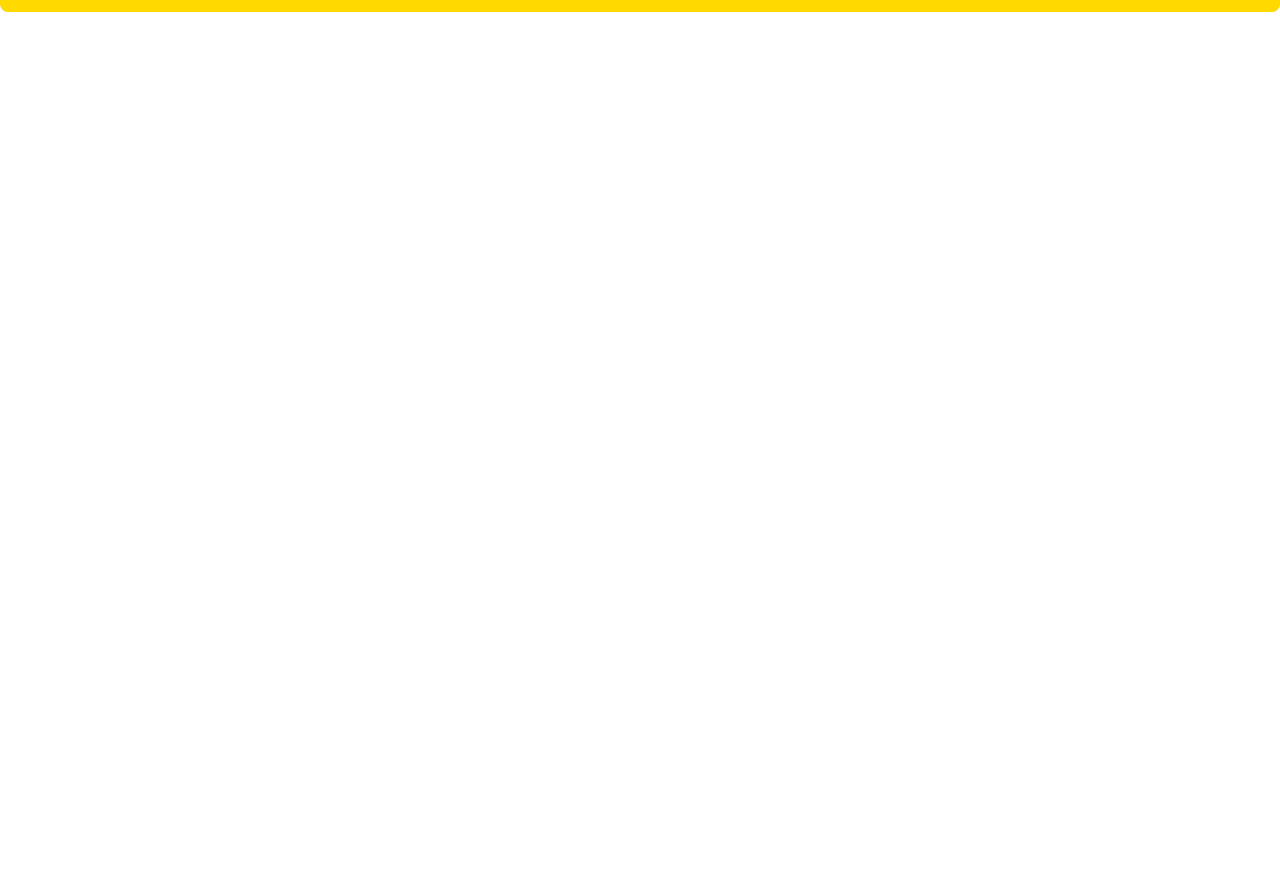
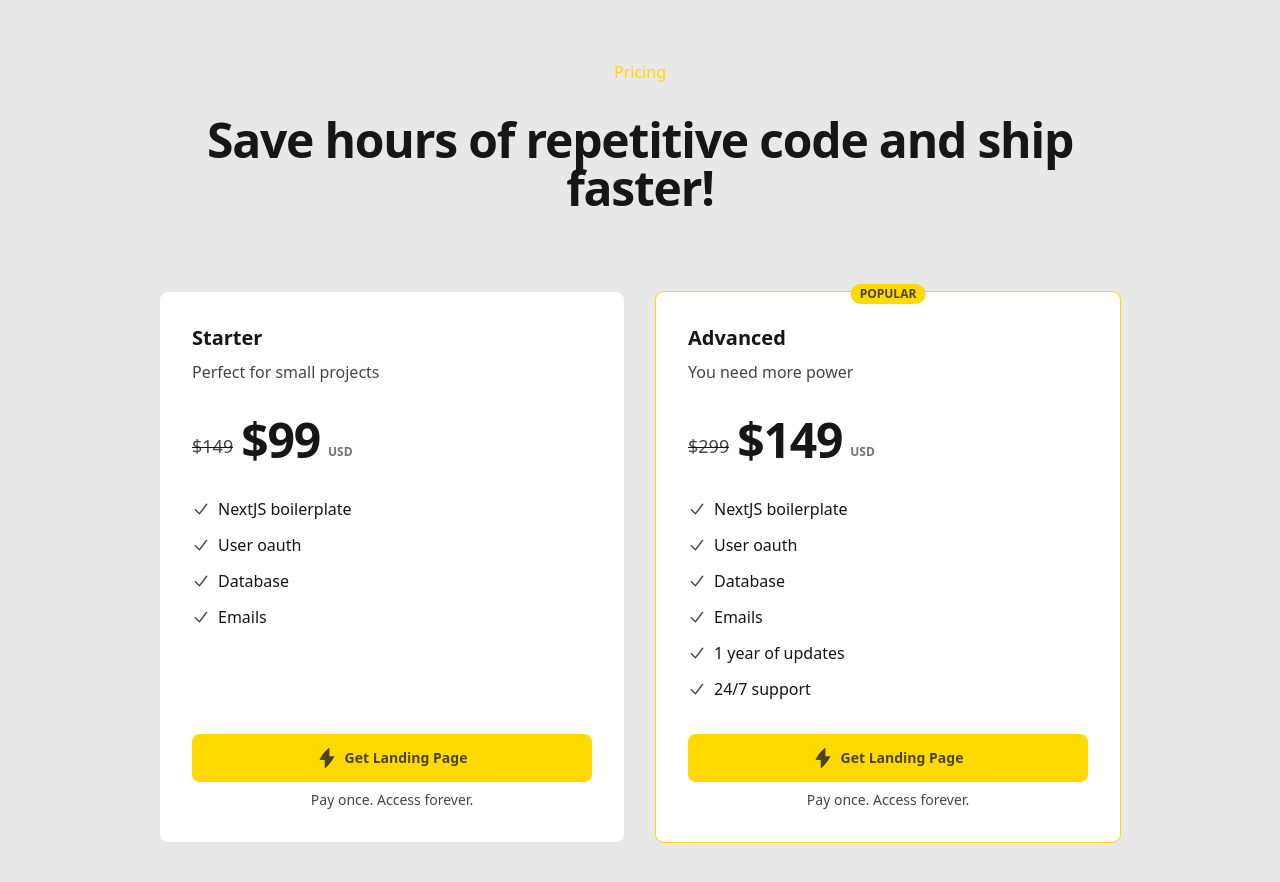
Before and after one commit to Ratimon/svelte-landing, a SvelteKit app: page / in a window 1280 px wide. Shown: the part 2269-3151 px from the top of the page. Before the commit the page ends 2281 px from the top, so only its background shows below. Built offline with nearby package versions, Linux system fonts and the light colour scheme.

Commit message:
Feat (./src): Adding pricing section

```diff
--- a/src/routes/+page.svelte
+++ b/src/routes/+page.svelte
@@ -4,8 +4,7 @@
   import Hero from '$lib/ui/hero/Hero.svelte';
   import Problem from '$lib/ui/problem/Problem.svelte';
   import FeaturesAccordion from './FeaturesAccordion.svelte';
-
-  import ButtonCheckout from '$lib/ui/buttons/ButtonCheckout.svelte';
+  import Pricing from './Pricing.svelte';
 
   const features = [
     {
@@ -46,5 +45,4 @@
 <Hero></Hero>
 <Problem></Problem>
 <FeaturesAccordion {features} ></FeaturesAccordion>
-
-<ButtonCheckout></ButtonCheckout>
+<Pricing></Pricing>
--- /dev/null
+++ b/src/routes/Pricing.svelte
@@ -0,0 +1,167 @@
+<script  lang="ts">
+
+    import ButtonCheckout from '$lib/ui/buttons/ButtonCheckout.svelte';
+
+    type FeaturePlan = {
+        name : string;
+    };
+
+    export interface Plan {
+        priceId: string;
+        name: string
+        description: string;
+        price: number;
+        priceAnchor: number;
+        format: string;
+        features: FeaturePlan[];
+    }
+
+    // export let plans = [] as Plan[];
+    export let plans = [
+      {
+        // REQUIRED — we use this to find the plan in the webhook (for instance if you want to update the user's credits based on the plan)
+        priceId:
+          process.env.NODE_ENV === "development"
+            ? "price_1Niyy5AxyNprDp7iZIqEyD2h"
+            : "price_456",
+        //  REQUIRED - Name of the plan, displayed on the pricing page
+        name: "Starter",
+        // A friendly description of the plan, displayed on the pricing page. Tip: explain why this plan and not others
+        description: "Perfect for small projects",
+        // The price you want to display, the one user will be charged on Stripe.
+        price: 99,
+        // If you have an anchor price (i.e. $29) that you want to display crossed out, put it here. Otherwise, leave it empty
+        priceAnchor: 149,
+        features: [
+          {
+            name: "NextJS boilerplate",
+          },
+          { name: "User oauth" },
+          { name: "Database" },
+          { name: "Emails" },
+        ],
+      },
+      {
+        priceId:
+          process.env.NODE_ENV === "development"
+            ? "price_1O5KtcAxyNprDp7iftKnrrpw"
+            : "price_456",
+        // This plan will look different on the pricing page, it will be highlighted. You can only have one plan with isFeatured: true
+        isFeatured: true,
+        name: "Advanced",
+        description: "You need more power",
+        price: 149,
+        priceAnchor: 299,
+        features: [
+          {
+            name: "NextJS boilerplate",
+          },
+          { name: "User oauth" },
+          { name: "Database" },
+          { name: "Emails" },
+          { name: "1 year of updates" },
+          { name: "24/7 support" },
+        ],
+      },
+    ] as Plan[];
+
+
+</script>
+
+<section class="bg-base-200 overflow-hidden" id="pricing">
+    <div class="py-24 px-8 max-w-5xl mx-auto">
+        <div class="flex flex-col text-center w-full mb-20">
+        <p class="font-medium text-primary mb-8">Pricing</p>
+        <h2 class="font-bold text-3xl lg:text-5xl tracking-tight">
+          Save hours of repetitive code and ship faster!
+        </h2>
+        </div>
+
+        <div class="relative flex justify-center flex-col lg:flex-row items-center lg:items-stretch gap-8">
+
+            {#each plans as plan}
+                <div key={plan.priceId} class="relative w-full max-w-lg">
+                    {#if plan.isFeatured}
+                        <div class="absolute top-0 left-1/2 -translate-x-1/2 -translate-y-1/2 z-20">
+                            <span
+                            class={`badge text-xs text-primary-content font-semibold border-0 bg-primary`}
+                            >
+                            POPULAR
+                            </span>
+                        </div>
+                        <div
+                        class={`absolute -inset-[1px] rounded-[9px] bg-primary z-10`}
+                        ></div>
+                    {/if}
+
+                    <div class="relative flex flex-col h-full gap-5 lg:gap-8 z-10 bg-base-100 p-8 rounded-lg">
+                        <div class="flex justify-between items-center gap-4">
+                            <div>
+                                <p class="text-lg lg:text-xl font-bold">{plan.name}</p>
+
+                                {#if plan.description}
+                                    <p class="text-base-content/80 mt-2">
+                                        {plan.description}
+                                    </p>
+                                {/if}
+                            </div>
+                        </div>
+                        <div class="flex gap-2">
+                            {#if plan.priceAnchor}
+                                <div class="flex flex-col justify-end mb-[4px] text-lg ">
+                                    <p class="relative">
+                                        <span class="absolute bg-base-content h-[1.5px] inset-x-0 top-[53%]"></span>
+                                        <span class="text-base-content/80">
+                                            ${plan.priceAnchor}
+                                        </span>
+                                    </p>
+                                </div>
+                            {/if}
+                            <p class={`text-5xl tracking-tight font-extrabold`}>
+                                ${plan.price}
+                            </p>
+                            <div class="flex flex-col justify-end mb-[4px]">
+                                <p class="text-xs text-base-content/60 uppercase font-semibold">
+                                    USD
+                                </p>
+                            </div>
+                        </div>
+                        {#if plan.features}
+                            <ul class="space-y-2.5 leading-relaxed text-base flex-1">
+
+                                {#each plan.features as feature, i}
+                                    <li key={i} class="flex items-center gap-2">
+                                        <svg
+                                            xmlns="http://www.w3.org/2000/svg"
+                                            viewBox="0 0 20 20"
+                                            fill="currentColor"
+                                            class="w-[18px] h-[18px] opacity-80 shrink-0"
+                                        >
+                                            <path
+                                            fillRule="evenodd"
+                                            d="M16.704 4.153a.75.75 0 01.143 1.052l-8 10.5a.75.75 0 01-1.127.075l-4.5-4.5a.75.75 0 011.06-1.06l3.894 3.893 7.48-9.817a.75.75 0 011.05-.143z"
+                                            clipRule="evenodd"
+                                            />
+                                        </svg>
+                                        <span>{feature.name} </span>
+                                    </li>
+                                {/each}
+
+                            </ul>
+                        {/if}
+                        <div class="space-y-2">
+                            <ButtonCheckout priceId={plan.priceId} />
+
+                            <p class="flex items-center justify-center gap-2 text-sm text-center text-base-content/80 font-medium relative">
+                              Pay once. Access forever.
+                            </p>
+                        </div>
+                    </div>
+
+                </div>
+
+	        {/each}
+        </div>
+
+    </div>
+</section>
```
